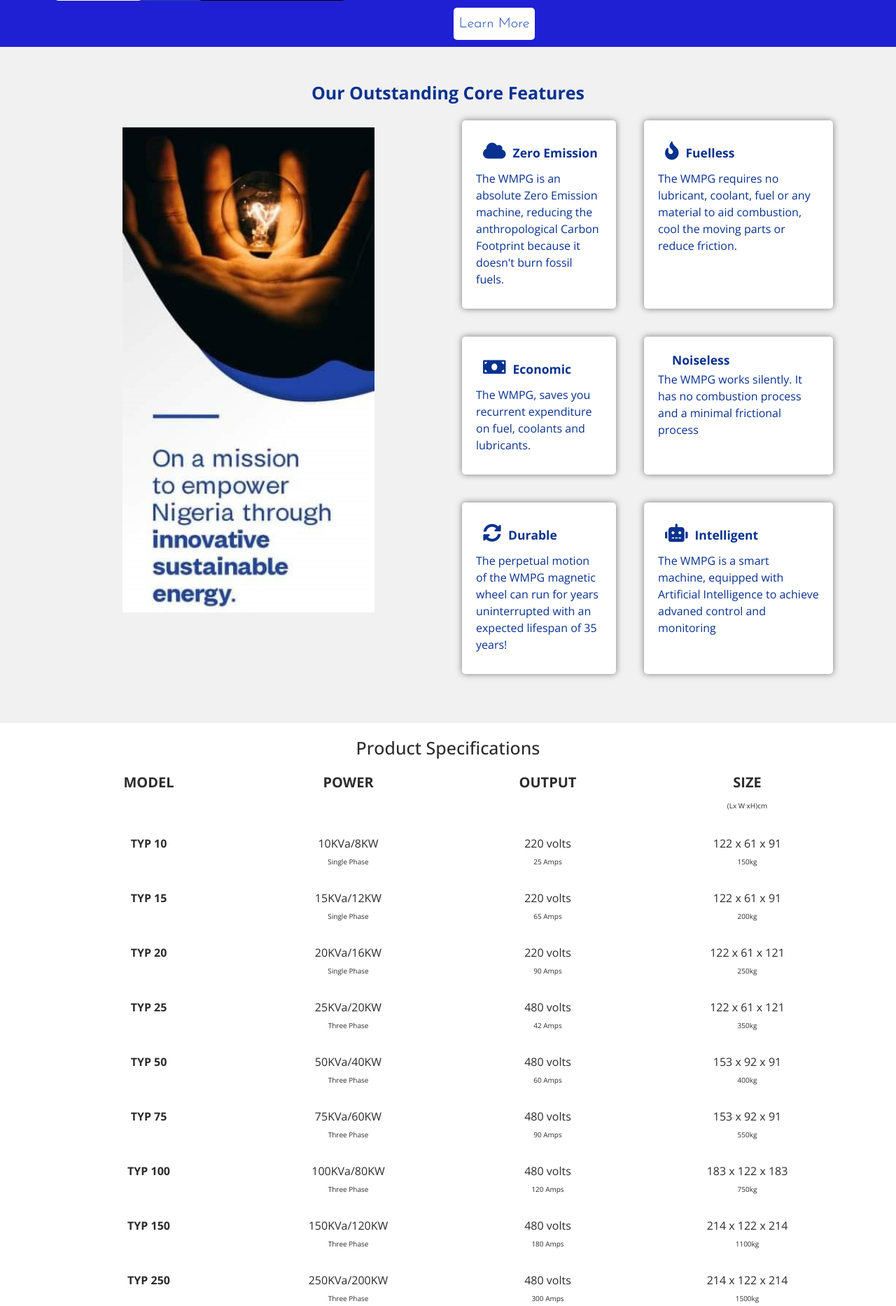
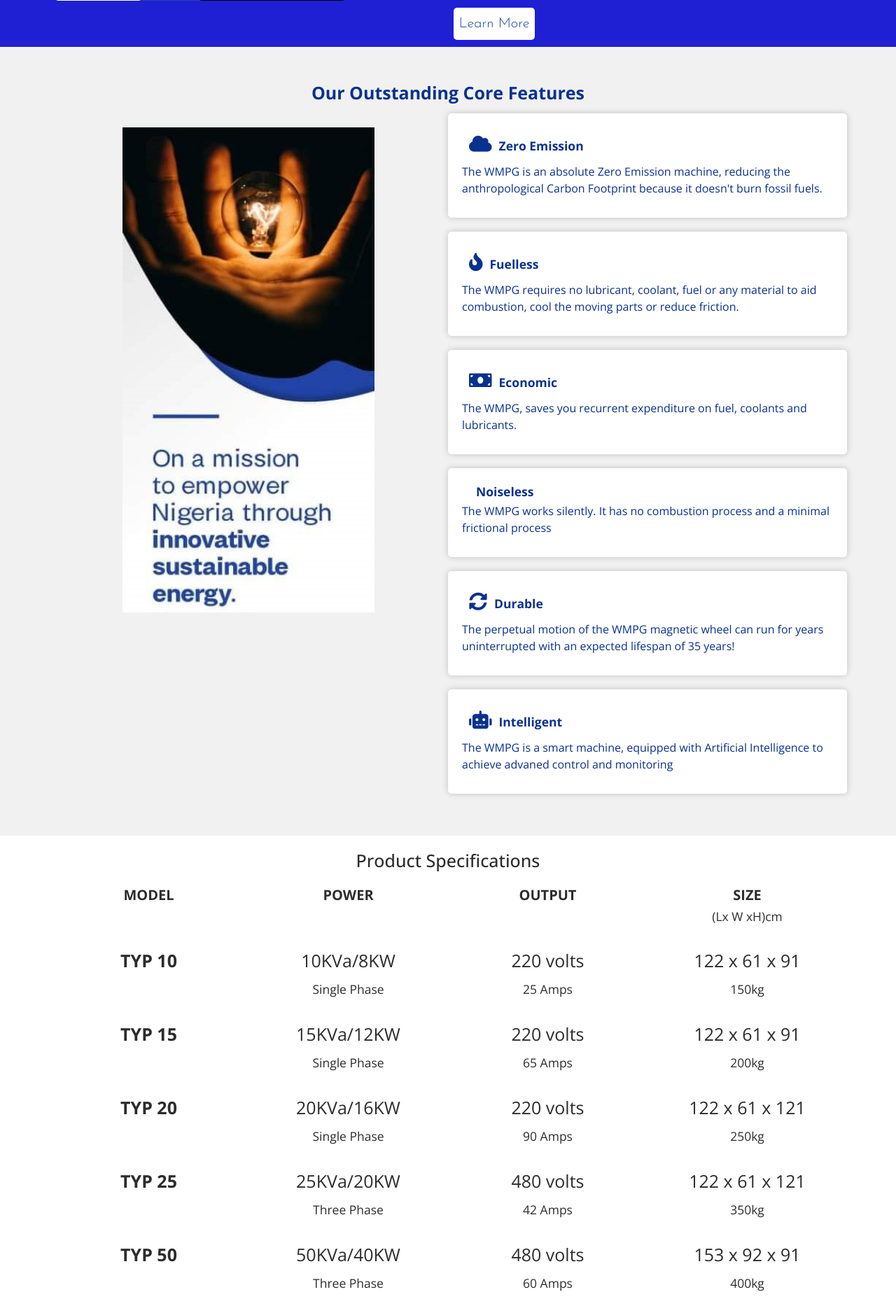
Before and after one commit to preciousbabe/wind, a PHP site: page / in a window 1280 px wide. Shown: the part 1875-3741 px from the top of the page at 70% size. Run offline with PHP 8.4, Linux system fonts and the light colour scheme; some libraries are stand-ins or nearby versions.

Commit message:
commit-5

```diff
--- a/index.html
+++ b/index.html
@@ -159,76 +159,76 @@
         <div class="container">
         <h1 class="h1 text-center py-4">Product Specifications</h1>
         <div class="row text-center gy-4 mb-5">
-         <div class="col-lg-3 col-6 fw-bolder fs-2">MODEL</div>
-         <div class="col-lg-3 col-6 fw-bolder fs-2">POWER</div>
-         <div class="col-lg-3 col-6 fw-bolder fs-2">OUTPUT</div>
-         <div class="col-lg-3 col-6 fw-bolder fs-2">SIZE<br> <span class="fs-6 fw-light">(Lx W xH)cm</span></div>
+         <div class="col-lg-3 col-6 fw-bolder fs-2 fs-1">MODEL</div>
+         <div class="col-lg-3 col-6 fw-bolder fs-2 fs-1">POWER</div>
+         <div class="col-lg-3 col-6 fw-bolder fs-2 fs-1">OUTPUT</div>
+         <div class="col-lg-3 col-6 fw-bolder fs-2 fs-1">SIZE<br> <span class="fs-3 fw-light">(Lx W xH)cm</span></div>
         </div>
         <div class="row text-center mb-5">
-            <div class="col-md-3 col-sm-12 fw-bolder ">TYP 10</div>
-            <div class="col-md-3 col-sm-12 fw-light ">10KVa/8KW<br><span class="fs-6 fw-light">Single Phase</span></div>
-            <div class="col-md-3 col-sm-12 fw-light ">220 volts<br> <span class="fs-6 fw-light">25 Amps</span></div>
-            <div class="col-md-3 col-sm-12 fw-light">122 x 61 x 91<br> <span class="fs-6 fw-light">150kg</span></div>
+            <div class="col-md-3 col-sm-12 fw-bolder fs-1 ">TYP 10</div>
+            <div class="col-md-3 col-sm-12 fw-light fs-1 ">10KVa/8KW<br><span class="fs-3 fw-light">Single Phase</span></div>
+            <div class="col-md-3 col-sm-12 fw-light fs-1 ">220 volts<br> <span class="fs-3 fw-light">25 Amps</span></div>
+            <div class="col-md-3 col-sm-12 fw-light fs-1">122 x 61 x 91<br> <span class="fs-3 fw-light">150kg</span></div>
         </div>
         <div class="row text-center mb-5">
-            <div class="col-md-3 col-sm-12 fw-bolder">TYP 15</div>
-            <div class="col-md-3 col-sm-12 fw-light">15KVa/12KW<br><span class="fs-6 fw-light">Single Phase</span></div>
-            <div class="col-md-3 col-sm-12 fw-light ">220 volts<br> <span class="fs-6 fw-light">65 Amps</span></div>
-            <div class="col-md-3 col-sm-12 fw-light">122 x 61 x 91<br> <span class="fs-6 fw-light">200kg</span></div>
+            <div class="col-md-3 col-sm-12 fw-bolder fs-1">TYP 15</div>
+            <div class="col-md-3 col-sm-12 fw-light fs-1">15KVa/12KW<br><span class="fs-3 fw-light">Single Phase</span></div>
+            <div class="col-md-3 col-sm-12 fw-light fs-1 ">220 volts<br> <span class="fs-3 fw-light">65 Amps</span></div>
+            <div class="col-md-3 col-sm-12 fw-light fs-1">122 x 61 x 91<br> <span class="fs-3 fw-light">200kg</span></div>
         </div>
         <div class="row text-center mb-5">
-            <div class="col-md-3 col-sm-12 fw-bolder">TYP 20</div>
-            <div class="col-md-3 col-sm-12 fw-light ">20KVa/16KW<br><span class="fs-6 fw-light">Single Phase</span></div>
-            <div class="col-md-3 col-sm-12 fw-light ">220 volts<br> <span class="fs-6 fw-light">90 Amps</span></div>
-            <div class="col-md-3 col-sm-12 fw-light ">122 x 61 x 121<br> <span class="fs-6 fw-light">250kg</span></div>
+            <div class="col-md-3 col-sm-12 fw-bolder fs-1">TYP 20</div>
+            <div class="col-md-3 col-sm-12 fw-light fs-1 ">20KVa/16KW<br><span class="fs-3 fw-light">Single Phase</span></div>
+            <div class="col-md-3 col-sm-12 fw-light fs-1 ">220 volts<br> <span class="fs-3 fw-light">90 Amps</span></div>
+            <div class="col-md-3 col-sm-12 fw-light fs-1 ">122 x 61 x 121<br> <span class="fs-3 fw-light">250kg</span></div>
         </div>
         <div class="row text-center mb-5">
-            <div class="col-md-3 col-sm-12 fw-bolder">TYP 25</div>
-            <div class="col-md-3 col-sm-12 fw-light  ">25KVa/20KW<br><span class="fs-6 fw-light">Three Phase</span></div>
-            <div class="col-md-3 col-sm-12 fw-light ">480 volts<br> <span class="fs-6 fw-light">42 Amps</span></div>
-            <div class="col-md-3 col-sm-12 fw-light">122 x 61 x 121<br> <span class="fs-6 fw-light">350kg</span></div>
+            <div class="col-md-3 col-sm-12 fw-bolder fs-1">TYP 25</div>
+            <div class="col-md-3 col-sm-12 fw-light fs-1  ">25KVa/20KW<br><span class="fs-3 fw-light">Three Phase</span></div>
+            <div class="col-md-3 col-sm-12 fw-light fs-1 ">480 volts<br> <span class="fs-3 fw-light">42 Amps</span></div>
+            <div class="col-md-3 col-sm-12 fw-light fs-1">122 x 61 x 121<br> <span class="fs-3 fw-light">350kg</span></div>
         </div>
         <div class="row text-center mb-5">
-            <div class="col-md-3 col-sm-12 fw-bolder">TYP 50</div>
-            <div class="col-md-3 col-sm-12 fw-light ">50KVa/40KW<br><span class="fs-6 fw-light">Three Phase</span></div>
-            <div class="col-md-3 col-sm-12 fw-light ">480 volts<br> <span class="fs-6 fw-light">60 Amps</span></div>
-            <div class="col-md-3 col-sm-12 fw-light">153 x 92 x 91<br> <span class="fs-6 fw-light">400kg</span></div>
+            <div class="col-md-3 col-sm-12 fw-bolder fs-1">TYP 50</div>
+            <div class="col-md-3 col-sm-12 fw-light fs-1 ">50KVa/40KW<br><span class="fs-3 fw-light">Three Phase</span></div>
+            <div class="col-md-3 col-sm-12 fw-light fs-1 ">480 volts<br> <span class="fs-3 fw-light">60 Amps</span></div>
+            <div class="col-md-3 col-sm-12 fw-light fs-1">153 x 92 x 91<br> <span class="fs-3 fw-light">400kg</span></div>
         </div>
         <div class="row text-center mb-5">
-            <div class="col-md-3 col-sm-12 fw-bolder">TYP 75</div>
-            <div class="col-md-3 col-sm-12 fw-light">75KVa/60KW<br><span class="fs-6 fw-light">Three Phase</span></div>
-            <div class="col-md-3 col-sm-12 fw-light">480 volts<br> <span class="fs-6 fw-light">90 Amps</span></div>
-            <div class="col-md-3 col-sm-12 fw-light">153 x 92 x 91<br> <span class="fs-6 fw-light">550kg</span></div>
+            <div class="col-md-3 col-sm-12 fw-bolder fs-1">TYP 75</div>
+            <div class="col-md-3 col-sm-12 fw-light fs-1">75KVa/60KW<br><span class="fs-3 fw-light">Three Phase</span></div>
+            <div class="col-md-3 col-sm-12 fw-light fs-1">480 volts<br> <span class="fs-3 fw-light">90 Amps</span></div>
+            <div class="col-md-3 col-sm-12 fw-light fs-1">153 x 92 x 91<br> <span class="fs-3 fw-light">550kg</span></div>
         </div>
         <div class="row text-center mb-5">
-            <div class="col-md-3 col-sm-12 fw-bolder">TYP 100</div>
-            <div class="col-md-3 col-sm-12 fw-light ">100KVa/80KW<br><span class="fs-6 fw-light">Three Phase</span></div>
-            <div class="col-md-3 col-sm-12 fw-light ">480 volts<br> <span class="fs-6 fw-light">120 Amps</span></div>
-            <div class="col-md-3 col-sm-12 fw-light">183 x 122 x 183<br> <span class="fs-6 fw-light">750kg</span></div>
+            <div class="col-md-3 col-sm-12 fw-bolder fs-1">TYP 100</div>
+            <div class="col-md-3 col-sm-12 fw-light fs-1 ">100KVa/80KW<br><span class="fs-3 fw-light">Three Phase</span></div>
+            <div class="col-md-3 col-sm-12 fw-light fs-1 ">480 volts<br> <span class="fs-3 fw-light">120 Amps</span></div>
+            <div class="col-md-3 col-sm-12 fw-light fs-1">183 x 122 x 183<br> <span class="fs-3 fw-light">750kg</span></div>
         </div>
          <div class="row text-center mb-5">
-            <div class="col-md-3 col-sm-12 fw-bolder">TYP 150</div>
-            <div class="col-md-3 col-sm-12 fw-light ">150KVa/120KW<br><span class="fs-6 fw-light">Three Phase</span></div>
-            <div class="col-md-3 col-sm-12 fw-light ">480 volts<br> <span class="fs-6 fw-light">180 Amps</span></div>
-            <div class="col-md-3 col-sm-12 fw-light">214 x 122 x 214<br> <span class="fs-6 fw-light">1100kg</span></div>
+            <div class="col-md-3 col-sm-12 fw-bolder fs-1">TYP 150</div>
+            <div class="col-md-3 col-sm-12 fw-light fs-1">150KVa/120KW<br><span class="fs-3 fw-light">Three Phase</span></div>
+            <div class="col-md-3 col-sm-12 fw-light fs-1 ">480 volts<br> <span class="fs-3 fw-light">180 Amps</span></div>
+            <div class="col-md-3 col-sm-12 fw-light fs-1">214 x 122 x 214<br> <span class="fs-3 fw-light">1100kg</span></div>
         </div>
         <div class="row text-center mb-5">
-            <div class="col-md-3 col-sm-12 fw-bolder">TYP 250</div>
-            <div class="col-md-3 col-sm-12 fw-light">250KVa/200KW<br><span class="fs-6 fw-light">Three Phase</span></div>
-            <div class="col-md-3 col-sm-12 fw-light ">480 volts<br> <span class="fs-6 fw-light">300 Amps</span></div>
-            <div class="col-md-3 col-sm-12 fw-light">214 x 122 x 214<br> <span class="fs-6 fw-light">1500kg</span></div>
+            <div class="col-md-3 col-sm-12 fw-bolder fs-1">TYP 250</div>
+            <div class="col-md-3 col-sm-12 fw-light fs-1">250KVa/200KW<br><span class="fs-3 fw-light">Three Phase</span></div>
+            <div class="col-md-3 col-sm-12 fw-light fs-1 ">480 volts<br> <span class="fs-3 fw-light">300 Amps</span></div>
+            <div class="col-md-3 col-sm-12 fw-light fs-1">214 x 122 x 214<br> <span class="fs-3 fw-light">1500kg</span></div>
         </div>
         <div class="row text-center mb-5">
-            <div class="col-md-3 col-sm-12 fw-bolder ">TYP 500</div>
-            <div class="col-md-3 col-sm-12 fw-light  ">500KVa/400KW<br><span class="fs-6 fw-light">Three Phase</span></div>
-            <div class="col-md-3 col-sm-12 fw-light">480 volts<br> <span class="fs-6 fw-light">600 Amps</span></div>
-            <div class="col-md-3 col-sm-12 fw-light">305 x 122 x 214<br> <span class="fs-6 fw-light">3000kg</span></div>
+            <div class="col-md-3 col-sm-12 fw-bolder fs-1">TYP 500</div>
+            <div class="col-md-3 col-sm-12 fw-light fs-1">500KVa/400KW<br><span class="fs-3 fw-light">Three Phase</span></div>
+            <div class="col-md-3 col-sm-12 fw-light fs-1">480 volts<br> <span class="fs-3 fw-light">600 Amps</span></div>
+            <div class="col-md-3 col-sm-12 fw-light fs-1">305 x 122 x 214<br> <span class="fs-3 fw-light">3000kg</span></div>
         </div>
         <div class="row text-center">
-            <div class="col-md-3 col-sm-12 fw-bolder ">TYP 1000</div>
-            <div class="col-md-3 col-sm-12 fw-light  ">1000KVa/800KW<br><span class="fs-6 fw-light">Three Phase</span></div>
-            <div class="col-md-3 col-sm-12 fw-light  ">480 volts<br> <span class="fs-6 fw-light">1200 Amps</span></div>
-            <div class="col-md-3 col-sm-12 fw-light ">366 x 153 x 305<br> <span class="fs-6 fw-light">5000kg</span></div>
+            <div class="col-md-3 col-sm-12 fw-bolder fs-1">TYP 1000</div>
+            <div class="col-md-3 col-sm-12 fw-light fs-1">1000KVa/800KW<br><span class="fs-3 fw-light">Three Phase</span></div>
+            <div class="col-md-3 col-sm-12 fw-light fs-1">480 volts<br> <span class="fs-3 fw-light">1200 Amps</span></div>
+            <div class="col-md-3 col-sm-12 fw-light fs-1">366 x 153 x 305<br> <span class="fs-3 fw-light">5000kg</span></div>
         </div>
         <div class="text-center">
         <a href="./order.html" class="btn btn-primary p2 text-center my-4">Click Here To Place Order!</a>
--- a/style.css
+++ b/style.css
@@ -192,13 +192,12 @@ nav{
     padding: 3rem 0;
 }
 .box{
-    padding: 2rem;
-    margin: 2rem;
-    width: 27rem;
+   padding: 2rem;
+   margin-block:1rem;
     background-color: #fff;
     color:#09318f;
     border-radius: .5rem;
-    box-shadow: 0 0 1rem rgba(0, 0, 0, 0.5);
+    box-shadow: 0 0 1rem rgba(0, 0, 0, 0.2);
 }
 .box:hover{
     background: #253fd1;
@@ -310,6 +309,7 @@ color: #fff;
 .icon p{
     font-size: 1.9rem;
     color: #09318f;
+    font-weight: bold;
 }
 .icon i{
     font-size: 2rem;
```
